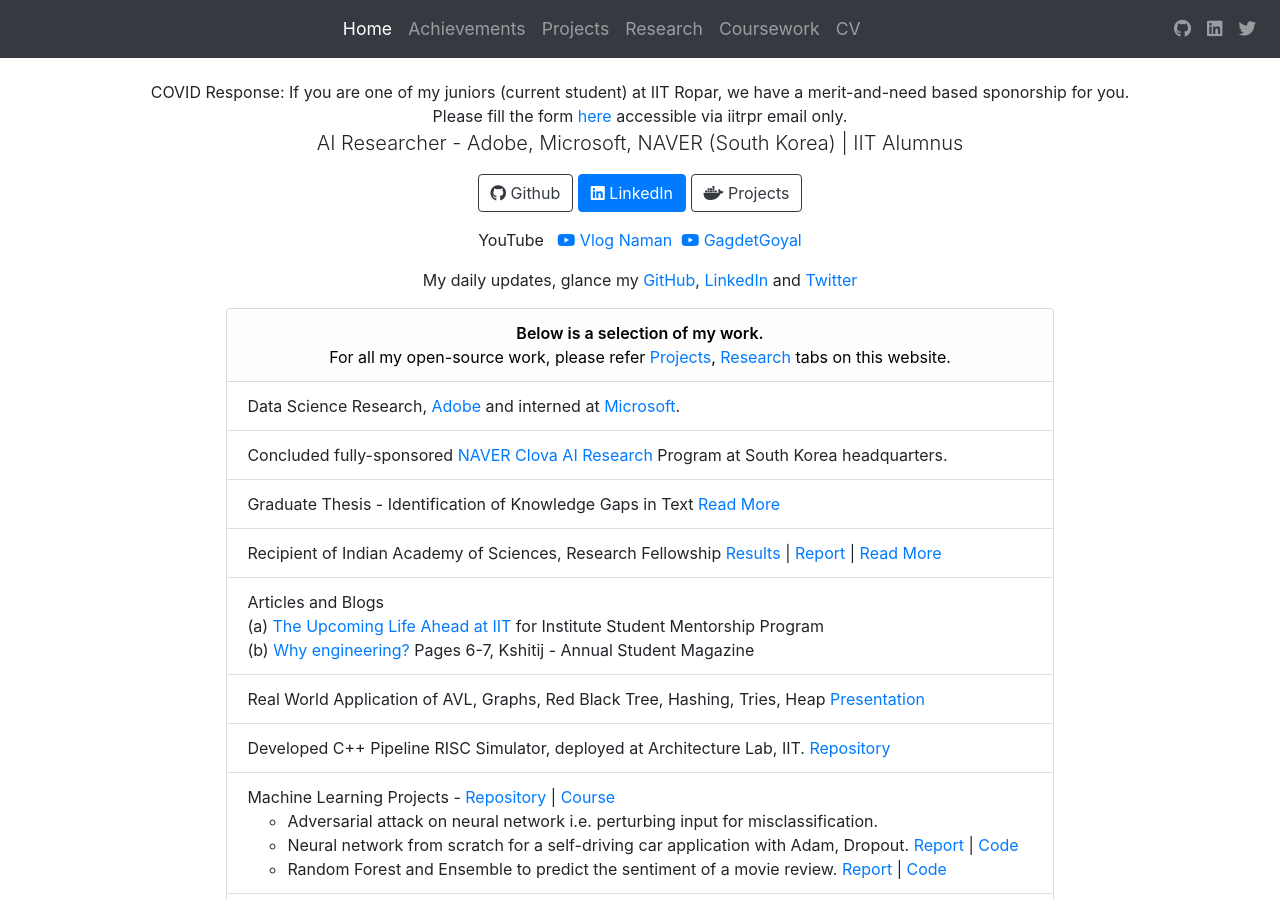
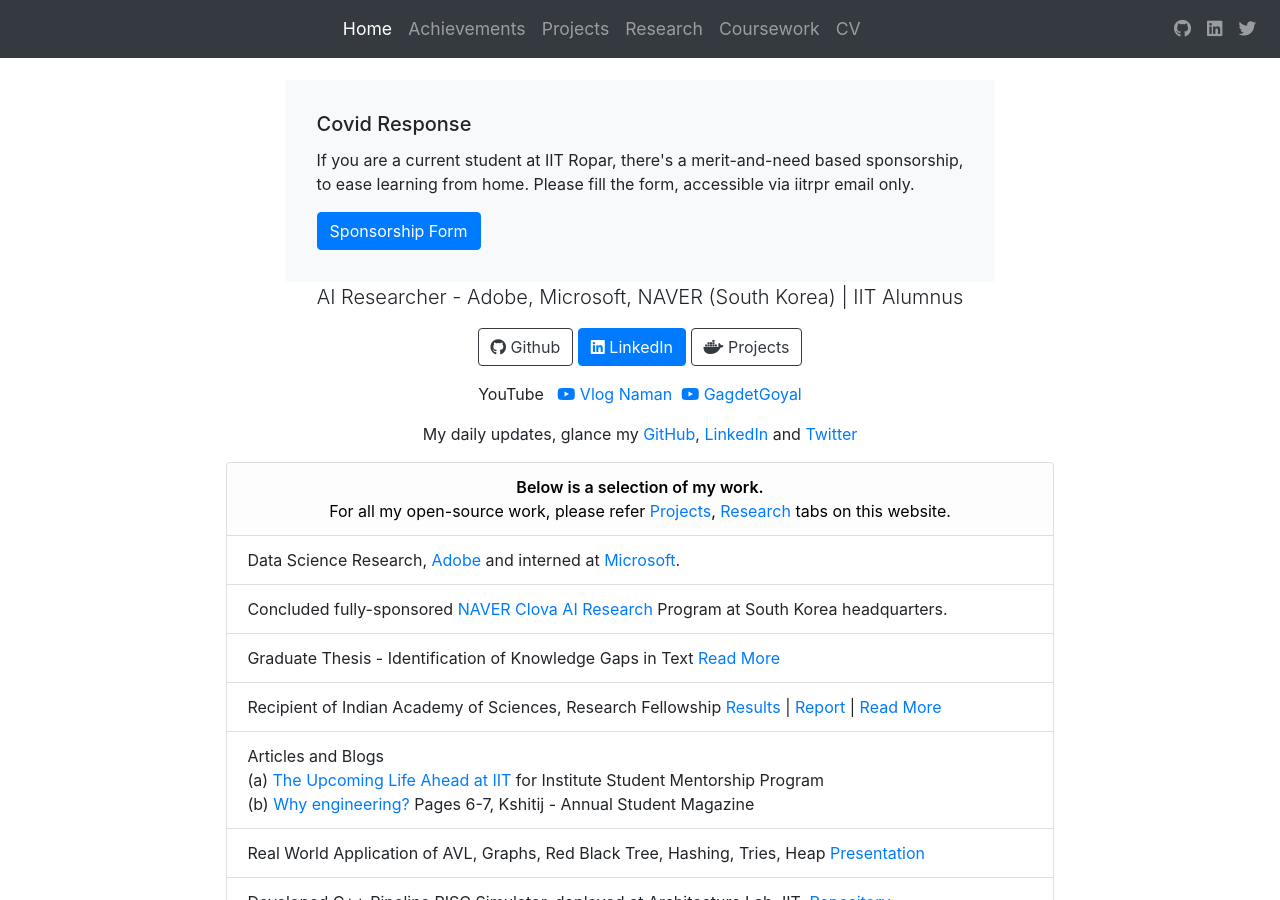
Before and after one commit to thenamangoyal/thenamangoyal.github.io, a Jekyll site: the page built from index.html, in a window 1280 px wide and 900 px high. Built offline with Jekyll 4.4.1, drawn with Linux system fonts in a browser that asks for light colours; nearby versions of some CDN libraries.

Commit message:
make a covid repsonse card

```diff
--- a/index.html
+++ b/index.html
@@ -5,11 +5,14 @@ layout: bootstrap
 
 <section class="jumbotron d-flex justify-content-center" style="padding-bottom: 1rem;padding-top: 5rem">
     <!-- <div class="col-sm-8"> -->
+
     <div>
-        <div class="row">
-        <p class="text-center">
-            COVID Response: If you are one of my juniors (current student) at IIT Ropar, we have a merit-and-need based sponorship for you.<br>Please fill the form <a href="https://forms.gle/iKDpA1CmcTrAJxHWA" target="_blank">here</a> accessible via iitrpr email only.
-        </p>
+        <div class="card w-100 bg-light mb-0">
+            <div class="card-body">
+              <h5 class="card-title">Covid Response</h5>
+              <blockquote>If you are a current student at IIT Ropar, there's a merit-and-need based sponsorship,<br> to ease learning from home. Please fill the form, accessible via iitrpr email only.</blockquote>
+              <a href="https://forms.gle/iKDpA1CmcTrAJxHWA" class="btn btn-primary">Sponsorship Form</a>
+            </div>
         </div>
         <!-- <h1 class="jumbotron-heading">Heading</h1> -->
         <p class="text-center lead">
```
